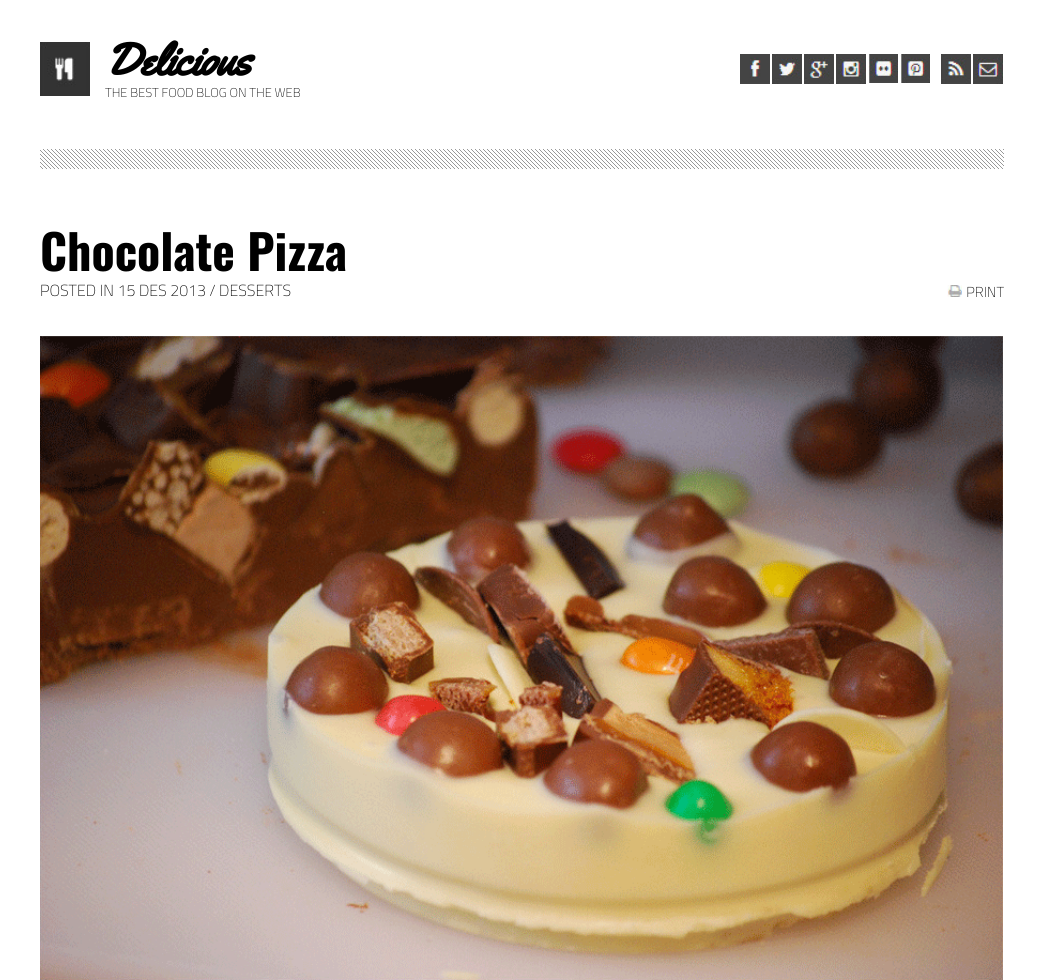
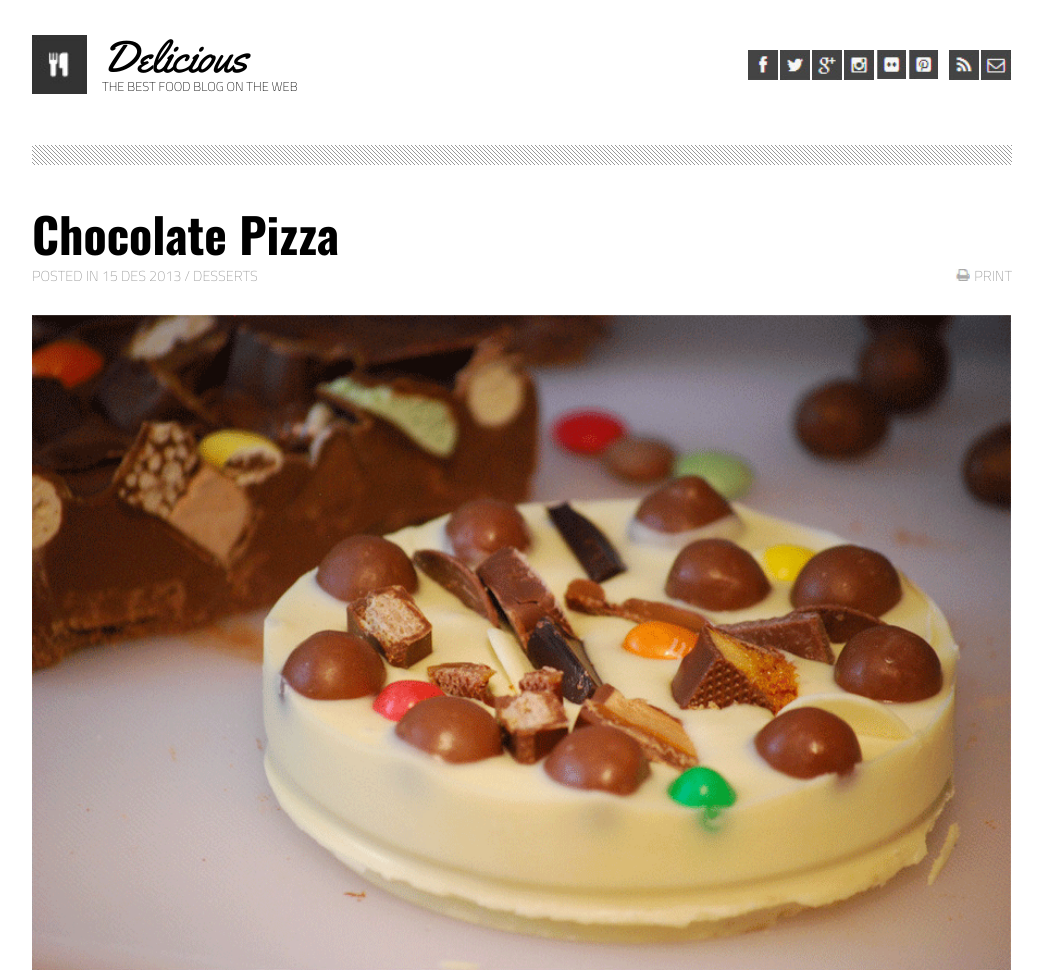
Before and after one commit to AbdallahSafi/chocolate-pizza, a plain HTML site: page index.html in a window 1280 px wide. Shown: the top 980 px of the page, without its empty margins (118-1161 px from the left). Drawn offline with nearby package versions, Linux system fonts and the light colour scheme.

Commit message:
modifying the code and remooving flex grid

```diff
--- /dev/null
+++ b/css/reset.css
@@ -0,0 +1,48 @@
+/* http://meyerweb.com/eric/tools/css/reset/
+   v2.0 | 20110126
+   License: none (public domain)
+*/
+
+html, body, div, span, applet, object, iframe,
+h1, h2, h3, h4, h5, h6, p, blockquote, pre,
+a, abbr, acronym, address, big, cite, code,
+del, dfn, em, img, ins, kbd, q, s, samp,
+small, strike, strong, sub, sup, tt, var,
+b, u, i, center,
+dl, dt, dd, ol, ul, li,
+fieldset, form, label, legend,
+table, caption, tbody, tfoot, thead, tr, th, td,
+article, aside, canvas, details, embed,
+figure, figcaption, footer, header, hgroup,
+menu, nav, output, ruby, section, summary,
+time, mark, audio, video {
+	margin: 0;
+	padding: 0;
+	border: 0;
+	font-size: 100%;
+	font: inherit;
+	vertical-align: baseline;
+}
+/* HTML5 display-role reset for older browsers */
+article, aside, details, figcaption, figure,
+footer, header, hgroup, menu, nav, section {
+	display: block;
+}
+body {
+	line-height: 1;
+}
+ol, ul {
+	list-style: none;
+}
+blockquote, q {
+	quotes: none;
+}
+blockquote:before, blockquote:after,
+q:before, q:after {
+	content: '';
+	content: none;
+}
+table {
+	border-collapse: collapse;
+	border-spacing: 0;
+}
--- a/style.css
+++ b/css/style.css
@@ -1,60 +1,50 @@
-/* @import url("https://fonts.googleapis.com/css2?family=Pacifico&display=swap"); */
 @import url("https://fonts.googleapis.com/css2?family=Cairo:wght@200&display=swap");
 @import url("https://fonts.googleapis.com/css2?family=Oswald:wght@700&display=swap");
 @import url("https://fonts.googleapis.com/css2?family=Patrick+Hand&display=swap");
 @import url("https://fonts.googleapis.com/css2?family=Yellowtail&display=swap");
 @import url("https://fonts.googleapis.com/css2?family=Lora:wght@500;600&display=swap");
 
-body {
-}
-
 /* navbar */
 header {
-  /* position: fixed; */
-  top: 0;
   padding: 15px 0;
   width: 100%;
 }
 
 nav {
-  padding: 0 150px;
-  display: flex;
-  justify-content: space-between;
+  padding: 20px 150px;
+  overflow: hidden;
 }
 
-nav div {
-  margin: auto 0;
+#logo {
+  text-decoration: none;
+  margin: 0;
+  padding: 0;
 }
 
-nav div a {
-  display: flex;
-  text-decoration: none;
-  align-items: center;
+nav a img {
+  width: 55px;
+  height: auto;
+  float: left;
 }
-nav div img {
-  width: 50px;
-  height: auto;
+nav span {
+  float: left;
 }
 
-nav div h1 {
+nav a span h1 {
   font-family: "Yellowtail", cursive;
   font-size: 2.8em;
-  height: fit-content;
   color: black;
   margin: 0 15px;
-  margin-top: -10px;
 }
-nav div p {
+nav a span p {
   font-family: "Cairo", sans-serif;
   font-size: 0.8em;
   color: black;
   text-transform: uppercase;
   margin: 0 15px;
-  margin-top: -10px;
 }
 
 nav ul li {
-  display: inline;
   float: right;
 }
 
@@ -74,7 +64,7 @@ nav ul li a img {
 
 header hr {
   margin: 30px 150px;
-  background: url(img/hr-img.png);
+  background: url(../img/hr-img.png);
   height: 20px;
   border: none !important;
 }
@@ -86,25 +76,25 @@ main {
 
 /* title section */
 .title-section {
-  display: flex;
-  justify-content: space-between;
+  overflow: hidden;
 }
 
-.title-section div h2 {
+.title-section span h2 {
   font-family: "Oswald", sans-serif;
   font-size: 3em;
-  margin: 0;
+  margin-bottom: 10px;
 }
-.title-section div p {
+.title-section span p {
   text-transform: uppercase;
   font-family: "Cairo", sans-serif;
-  font-size: 1em;
-  margin-top: -10px;
-  margin-bottom: 0;
+  font-size: 0.9em;
+  display: inline;
+  color: #999;
 }
 
 .title-section aside {
-  align-self: flex-end;
+  float: right;
+  cursor: pointer;
 }
 
 .title-section aside img {
@@ -117,6 +107,7 @@ main {
   text-transform: uppercase;
   font-family: "Cairo", sans-serif;
   font-size: 0.9em;
+  color: #999;
 }
 
 /* choco Image */
@@ -134,7 +125,7 @@ main {
   text-indent: 40px;
   margin: 30px 0;
   line-height: 35px;
-  color: rgb(91, 84, 93);;
+  color: rgb(91, 84, 93);
 }
 
 /* list image section */
@@ -178,7 +169,7 @@ label {
 
 main hr {
   margin: 50px 0;
-  background: url(img/hr-img.png);
+  background: url(../img/hr-img.png);
   height: 20px;
   border: none !important;
 }
@@ -186,29 +177,25 @@ main hr {
 /* The third section */
 
 .third-section {
-  display: grid;
-  grid-template-columns: auto auto auto;
-  /* background-color: #2196f3; */
+  overflow: hidden;
   padding: 10px;
 }
 
 .third-section img {
   width: 90px;
   height: auto;
-
+  float: left;
 }
 
-
-.third-section div:nth-child(2){
-
-  margin-left: -50px;
-
+.third-section div:nth-child(2) {
+  float: left;
+  margin-left: 20px;
 }
 
 .third-section div h2 {
   font-family: "Lora", serif;
   font-size: 1.5em;
-  margin-top: 0;
+  margin-bottom: 20px;
   color: rgb(91, 84, 93);
 }
 
@@ -221,7 +208,7 @@ main hr {
   font-weight: 200;
 }
 
-.third-section  button {
+.third-section button {
   padding: 15px 40px;
   font-size: 1.2em;
   text-transform: uppercase;
@@ -234,41 +221,43 @@ main hr {
   margin-left: auto;
   margin-right: 0;
   cursor: pointer;
-
+  float: right;
 }
 
-
 /* Footer section */
-footer div:first-child{
+footer div:first-child {
   padding: 30px 140px;
-  display: flex;
-  align-items: center;
+  overflow: hidden;
 }
-footer div span{
+footer div span {
   background-color: rgb(91, 84, 93);
-  height: .5px;
-  width: 100%;
-  opacity: .2;
-}
-footer div img{
-  width: 80px;
-  height: auto;
-  margin: 10px;
+  height: 0.5px;
+  width: 47%;
+  opacity: 0.2;
+  float: left;
+  margin-top: 17.5px;
 }
 
-footer div p{
+footer div img {
+  width: 35px;
+  height: auto;
+  float: left;
+  margin: 0 10px;
+}
+
+footer div p {
   text-align: center;
   margin-top: 0;
   font-size: 1.1em;
   font-family: "Lora", serif;
   color: rgb(91, 84, 93);
-  opacity: .5;
+  opacity: 0.5;
 }
 
-footer div:nth-child(2){
- width: fit-content;
- margin-left:  auto;
- margin-right: auto;
- margin-top: 0;
- margin-bottom: 70px;
+footer div:nth-child(2) {
+  width: fit-content;
+  margin-left: auto;
+  margin-right: auto;
+  margin-top: 0;
+  margin-bottom: 70px;
 }
--- a/index.html
+++ b/index.html
@@ -4,22 +4,19 @@
     <meta charset="UTF-8" />
     <meta name="viewport" content="width=device-width, initial-scale=1.0" />
     <title>Chocolate Pizza</title>
-    <link rel="stylesheet" href="style.css" />
+    <link rel="stylesheet" href="css/reset.css" />
+    <link rel="stylesheet" href="css/style.css" />
   </head>
   <body>
     <header>
       <nav>
-        <div>
-          <a href="#">
-            <div>
-              <img src="img/logo.png" alt="logo" />
-            </div>
-            <div>
-              <h1>Delicious</h1>
-              <p>The best food blog on the web</p>
-            </div>
-          </a>
-        </div>
+        <a id='logo' href="#">
+          <img src="img/logo.png" alt="logo" />
+          <span>
+            <h1>Delicious</h1>
+            <p>The best food blog on the web</p>
+          </span>
+        </a>
         <ul>
           <li>
             <a href="#"><img src="img/mail-icon.png" /></a>
@@ -52,12 +49,12 @@
     <main>
       <article>
         <section class="title-section">
-          <div>
+          <span>
             <h2>
               Chocolate Pizza
             </h2>
             <p>posted in 15 des 2013 / desserts</p>
-          </div>
+          </span>
           <aside>
             <img src="img/print-icon.png" />
             <p>print</p>
```
